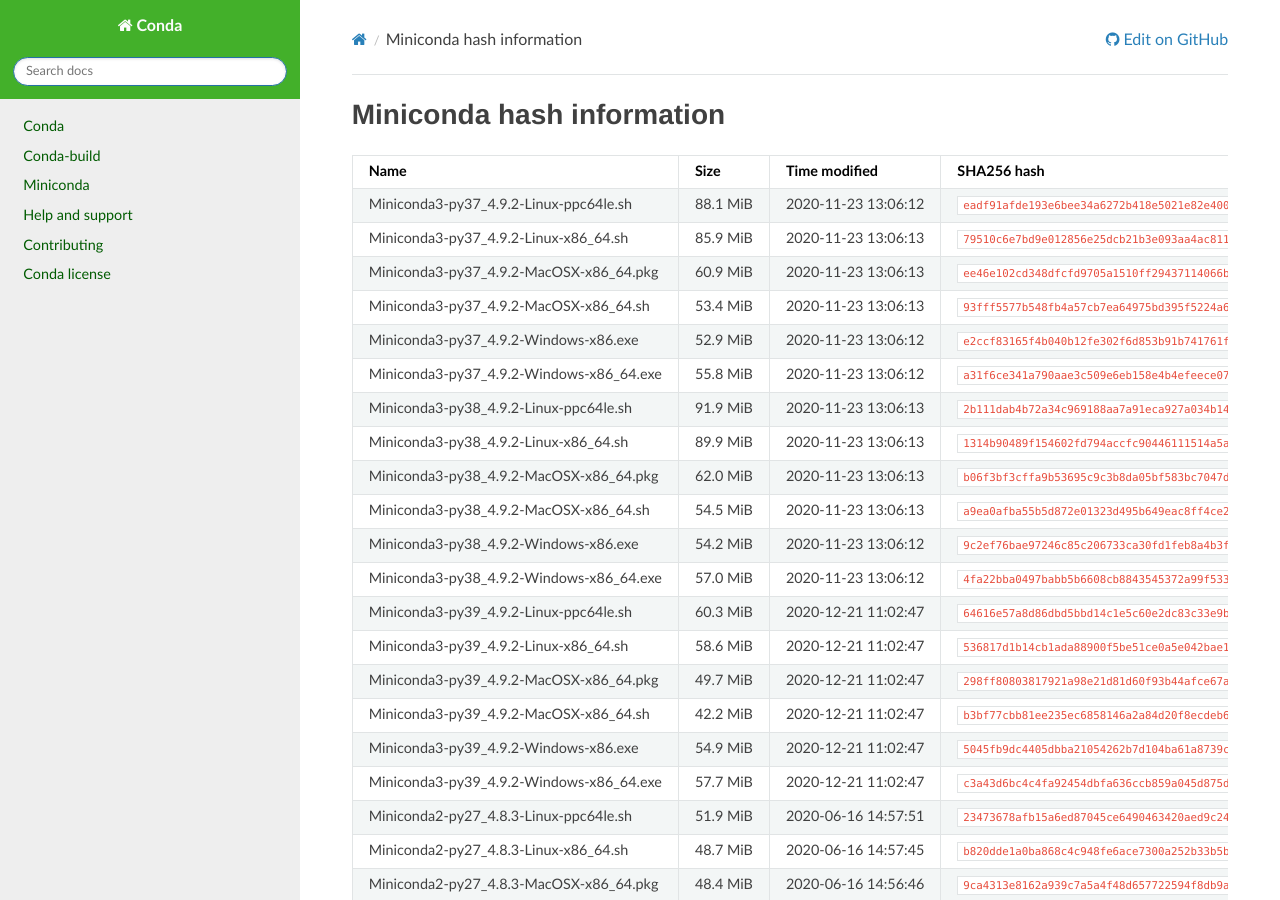
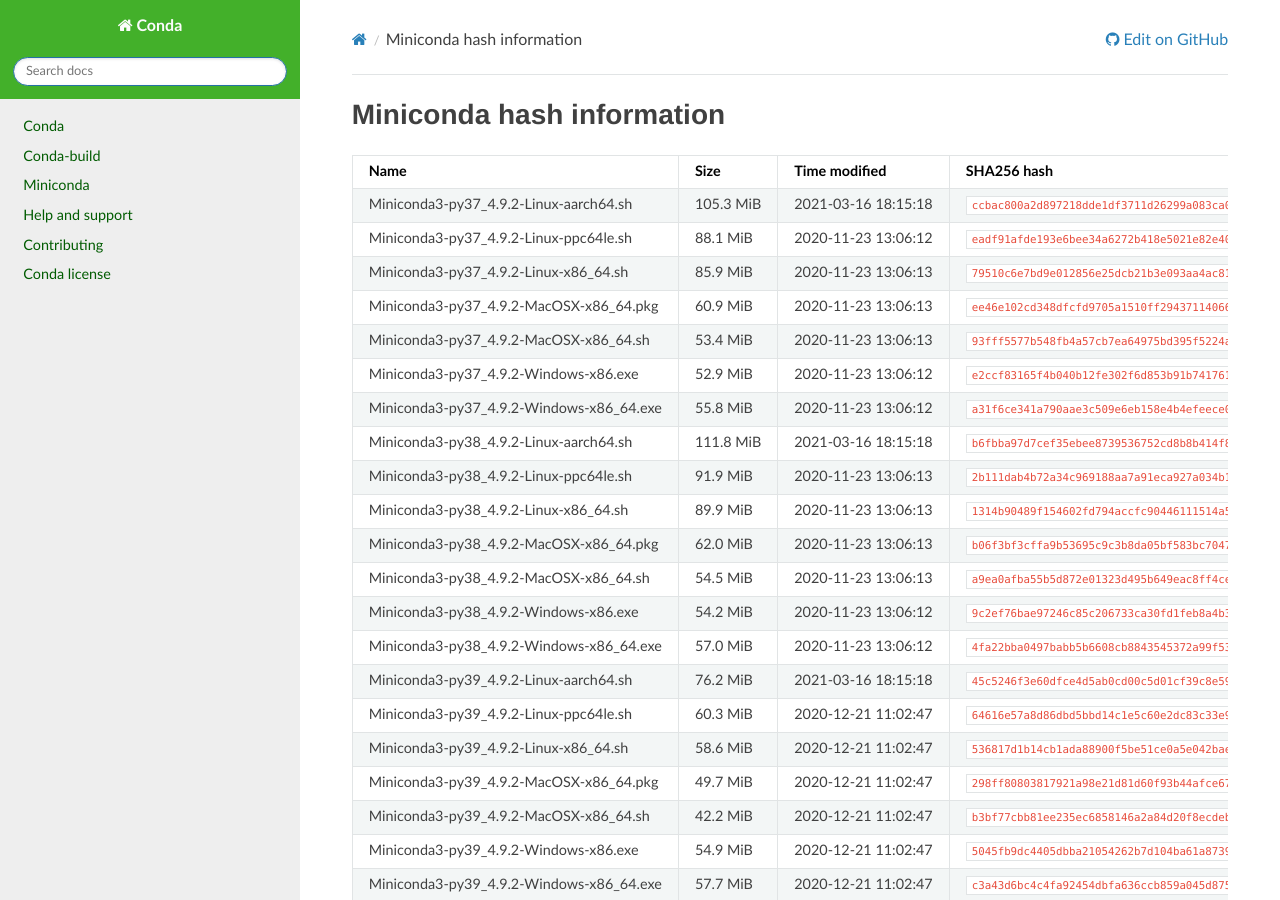
Before and after one commit to conda/conda-docs, a Sphinx documentation site: the page built from docs/source/miniconda_hashes.rst, in a window 1280 px wide and 900 px high. Built offline with Sphinx 7.4.7 and the Read the Docs theme 2.0.0, drawn with Linux system fonts in a browser that asks for light colours.

Commit message:
Add aarch64 Minicondas (v4.9.2)

```diff
--- a/docs/source/miniconda_hashes.rst
+++ b/docs/source/miniconda_hashes.rst
@@ -6,18 +6,21 @@
 ========================================  =========  =================== ====================================================================
 Name                                      Size       Time modified        SHA256 hash
 ========================================  =========  =================== ====================================================================
+Miniconda3-py37_4.9.2-Linux-aarch64.sh    105.3 MiB  2021-03-16 18:15:18  ``ccbac800a2d897218dde1df3711d26299a083ca0beb118edf62cf8f3d9516da8``
 Miniconda3-py37_4.9.2-Linux-ppc64le.sh    88.1 MiB   2020-11-23 13:06:12  ``eadf91afde193e6bee34a6272b418e5021e82e4002fb0717752b0bc669f54937``
 Miniconda3-py37_4.9.2-Linux-x86_64.sh     85.9 MiB   2020-11-23 13:06:13  ``79510c6e7bd9e012856e25dcb21b3e093aa4ac8113d9aa7e82a86987eabe1c31``
 Miniconda3-py37_4.9.2-MacOSX-x86_64.pkg   60.9 MiB   2020-11-23 13:06:13  ``ee46e102cd348dfcfd9705a1510ff29437114066b070865818628d9a8ea194bb``
 Miniconda3-py37_4.9.2-MacOSX-x86_64.sh    53.4 MiB   2020-11-23 13:06:13  ``93fff5577b548fb4a57cb7ea64975bd395f5224a6f90093e3798a352b09a46e7``
 Miniconda3-py37_4.9.2-Windows-x86.exe     52.9 MiB   2020-11-23 13:06:12  ``e2ccf83165f4b040b12fe302f6d853b91b741761fa6b1c3c1607b4a7afe1ff9b``
 Miniconda3-py37_4.9.2-Windows-x86_64.exe  55.8 MiB   2020-11-23 13:06:12  ``a31f6ce341a790aae3c509e6eb158e4b4efeece07a44988d21d54b07d9830af0``
+Miniconda3-py38_4.9.2-Linux-aarch64.sh    111.8 MiB  2021-03-16 18:15:18  ``b6fbba97d7cef35ebee8739536752cd8b8b414f88e237146b11ebf081c44618f``
 Miniconda3-py38_4.9.2-Linux-ppc64le.sh    91.9 MiB   2020-11-23 13:06:13  ``2b111dab4b72a34c969188aa7a91eca927a034b14a87f725fa8d295955364e71``
 Miniconda3-py38_4.9.2-Linux-x86_64.sh     89.9 MiB   2020-11-23 13:06:13  ``1314b90489f154602fd794accfc90446111514a5a72fe1f71ab83e07de9504a7``
 Miniconda3-py38_4.9.2-MacOSX-x86_64.pkg   62.0 MiB   2020-11-23 13:06:13  ``b06f3bf3cffa9b53695c9c3b8da05bf583bc7047d45b0d74492f154d85e317fa``
 Miniconda3-py38_4.9.2-MacOSX-x86_64.sh    54.5 MiB   2020-11-23 13:06:13  ``a9ea0afba55b5d872e01323d495b649eac8ff4ce2ea098fb4c357b6139fe6478``
 Miniconda3-py38_4.9.2-Windows-x86.exe     54.2 MiB   2020-11-23 13:06:12  ``9c2ef76bae97246c85c206733ca30fd1feb8a4b3f90a2a511fea681ce7ebc661``
 Miniconda3-py38_4.9.2-Windows-x86_64.exe  57.0 MiB   2020-11-23 13:06:12  ``4fa22bba0497babb5b6608cb8843545372a99f5331c8120099ae1d803f627c61``
+Miniconda3-py39_4.9.2-Linux-aarch64.sh    76.2 MiB   2021-03-16 18:15:18  ``45c5246f3e60dfce4d5ab0cd00c5d01cf39c8e59cefa1f053397f37fb13f4410``
 Miniconda3-py39_4.9.2-Linux-ppc64le.sh    60.3 MiB   2020-12-21 11:02:47  ``64616e57a8d86dbd5bbd14c1e5c60e2dc83c33e9b11a2815a1811394484534ab``
 Miniconda3-py39_4.9.2-Linux-x86_64.sh     58.6 MiB   2020-12-21 11:02:47  ``536817d1b14cb1ada88900f5be51ce0a5e042bae178b5550e62f61e223deae7c``
 Miniconda3-py39_4.9.2-MacOSX-x86_64.pkg   49.7 MiB   2020-12-21 11:02:47  ``298ff80803817921a98e21d81d60f93b44afce67aec8ae492d289b13741bcffe``
```
